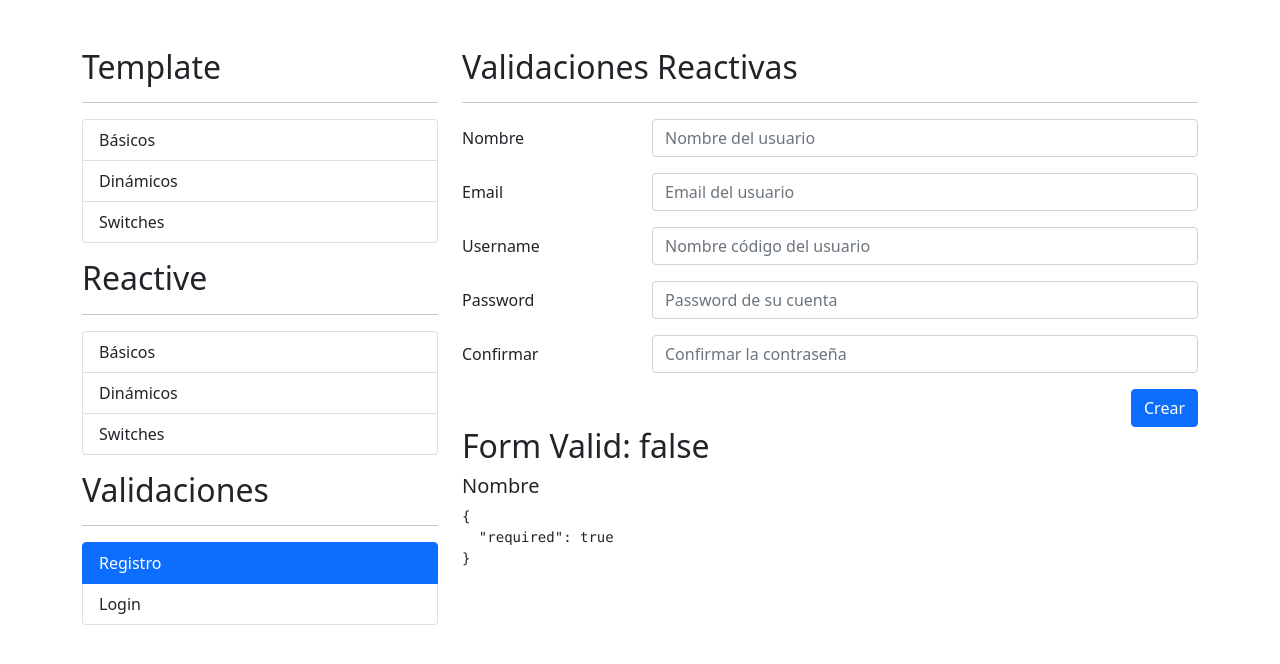
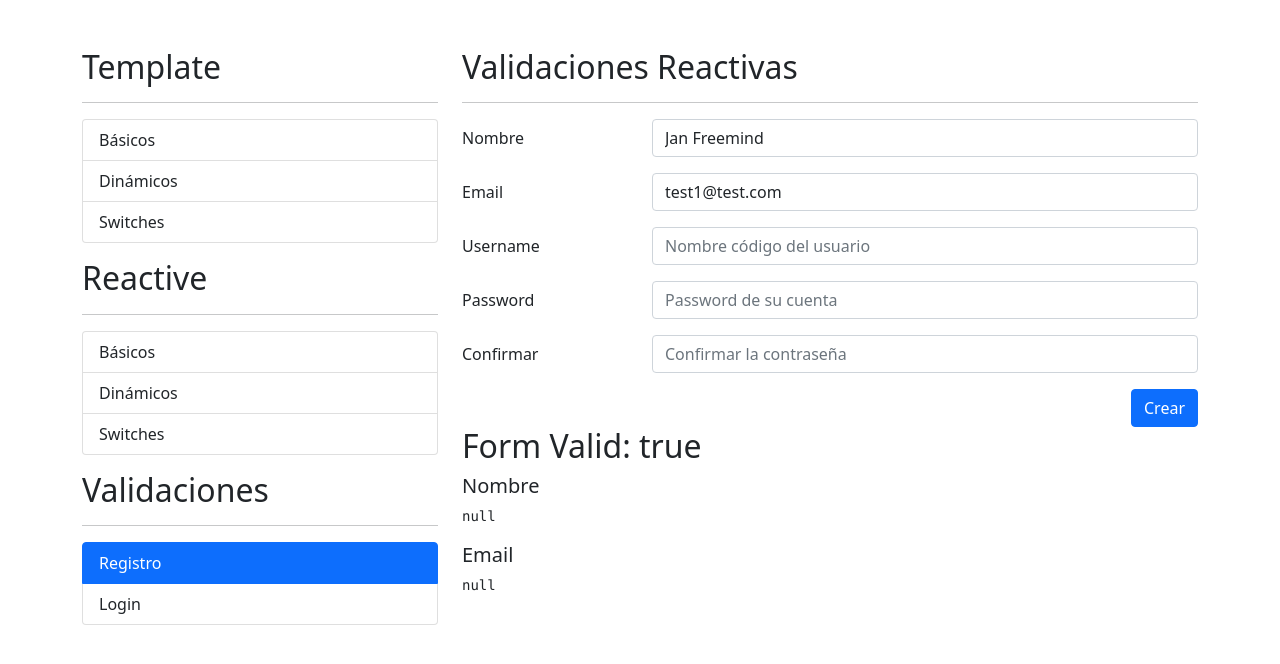
Before and after one commit to JanFreemind/06-formulariosApp, an Angular app: page /auth/registro in a window 1280 px wide. Shown: the top 664 px of the page. Built offline with nearby package versions, Linux system fonts and the light colour scheme.

Commit message:
Evaluar un email

```diff
--- a/src/app/auth/pages/registro/registro.component.html
+++ b/src/app/auth/pages/registro/registro.component.html
@@ -31,7 +31,13 @@
                 <div class="col-sm-9">
                     <input type="email"
                        class="form-control"
+                       formControlName="email"
                        placeholder="Email del usuario">
+
+                    <span class="form-text text-danger"
+                          *ngIf="campoNoValido('email')">
+                        El correo es obligatorio
+                    </span>
                 </div>
             </div>
 
@@ -83,3 +89,6 @@
 
 <h5>Nombre</h5>
 <pre>{{ miFormulario.controls['nombre'].errors | json }}</pre>
+
+<h5>Email</h5>
+<pre>{{ miFormulario.controls['email'].errors | json }}</pre>
--- a/src/app/auth/pages/registro/registro.component.ts
+++ b/src/app/auth/pages/registro/registro.component.ts
@@ -11,14 +11,20 @@ export class RegistroComponent implements OnInit {
 
   //TODO: Temporal
   nombreApellidoPattern: string = '([a-zA-Z]+) ([a-zA-Z]+)';
+  emailPattern: string = "^[a-z0-9._%+-]+@[a-z0-9.-]+\\.[a-z]{2,4}$";
 
   miFormulario: FormGroup = this.fb.group({
-    nombre: ['', [ Validators.required, Validators.pattern( this.nombreApellidoPattern ) ]]
+    nombre: ['', [ Validators.required, Validators.pattern( this.nombreApellidoPattern ) ]],
+    email: ['', [ Validators.required, Validators.pattern( this.emailPattern ) ]]
   })
 
   constructor( private fb: FormBuilder ) { }
 
   ngOnInit(): void {
+    this.miFormulario.reset({
+      nombre: 'Jan Freemind',
+      email: 'test1@test.com'
+    })
   }
 
   campoNoValido( campo: string) {
```
